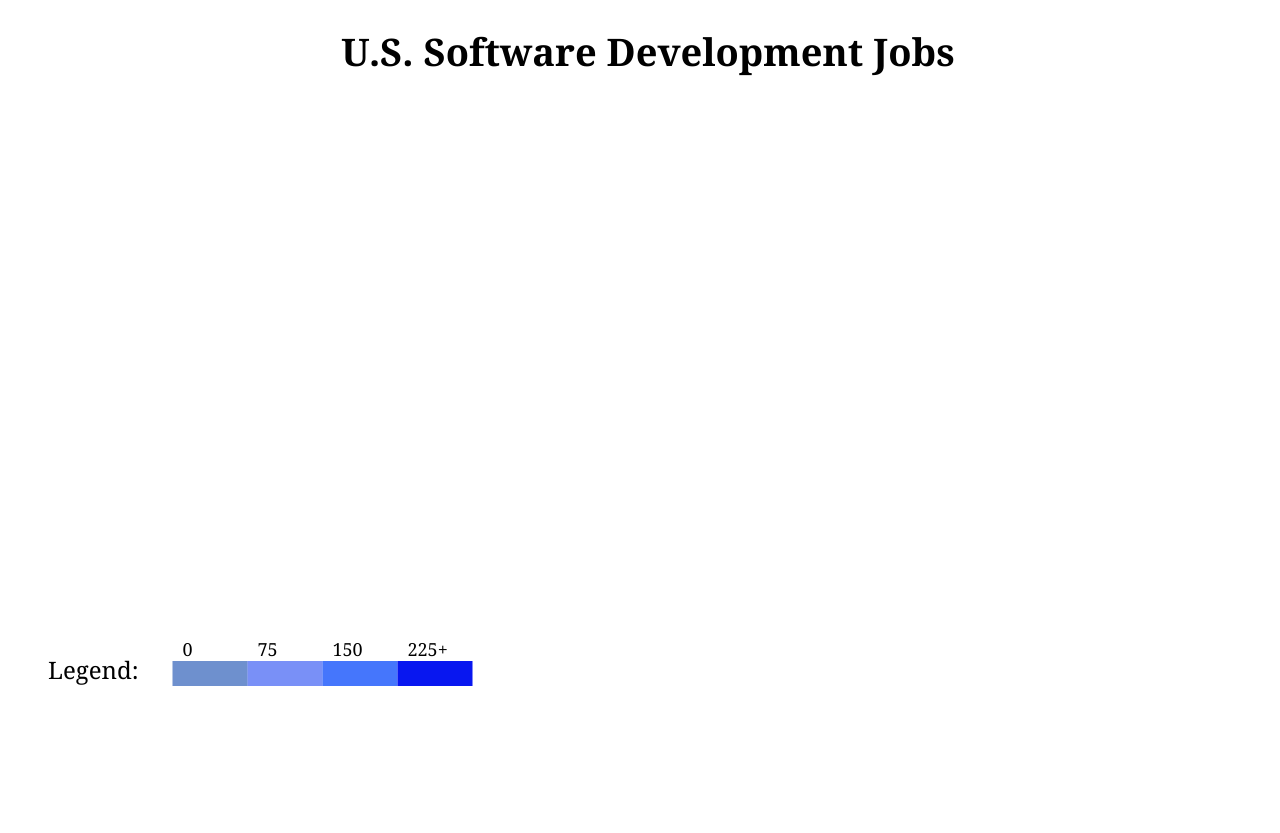
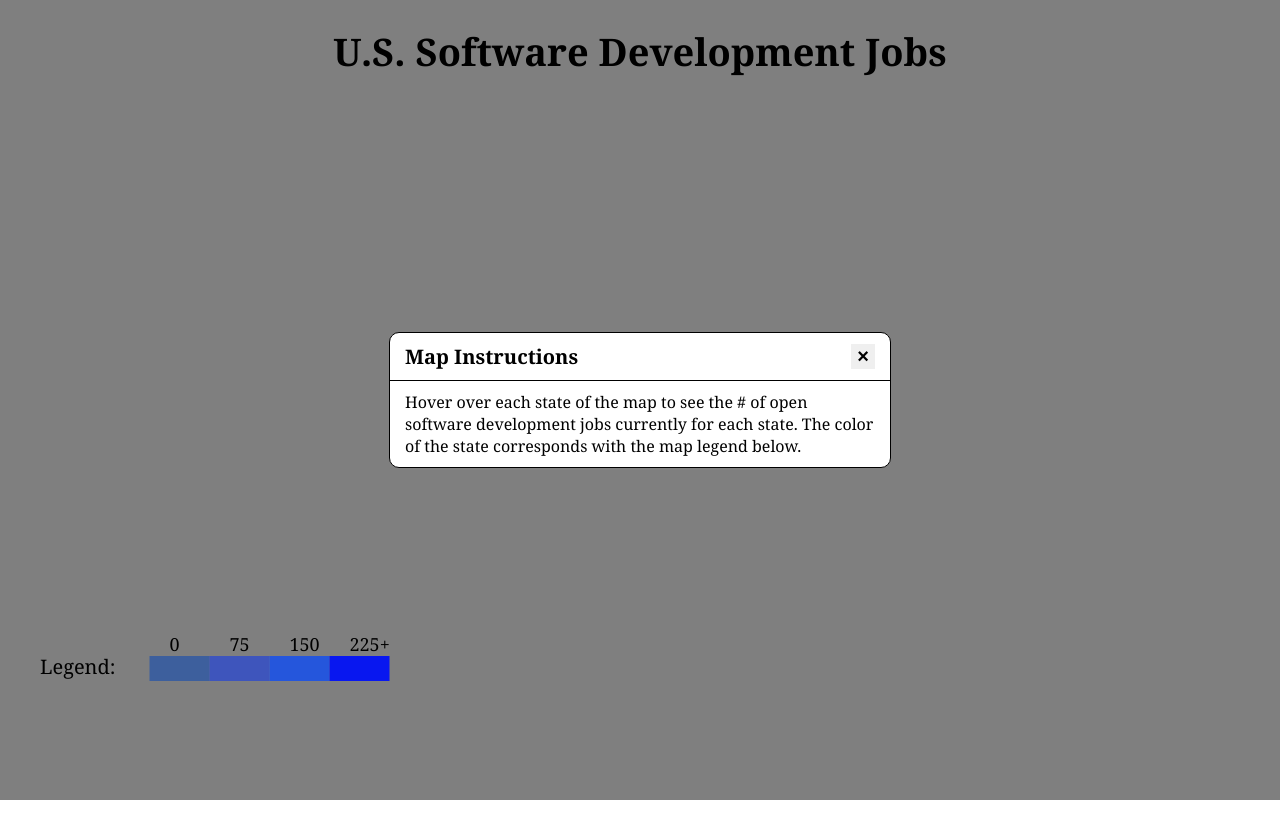
Before and after one commit to apgupta3091/Javascript-Project, a website with bundled scripts: page index.html in a window 1280 px wide. Built offline with nearby package versions, Linux system fonts and the light colour scheme; no server answers.

Commit message:
FInsihed major styling

```diff
--- a/index.html
+++ b/index.html
@@ -11,6 +11,18 @@
     <title>Software Development Jobs</title>
 </head>
 <body>
+    <div id="overlay">
+    <div class="modal active" id="modal">
+        <div class="modal-header">
+            <div class="title">Map Instructions</div>
+            <button id="close-btn">&times;</button>
+        </div>
+        <div class="modal-body">
+            Hover over each state of the map to see the # of open software development jobs currently for each state. The color of the state corresponds with the map legend below.
+        </div>
+    </div>
+
+
     <h1>U.S. Software Development Jobs</h1>
 
     <div class="map">
@@ -21,6 +33,7 @@
     <div class="legend-div">
         <p>Legend:</p>
     </div>
+    </div>
 
 </body>
 </html>
--- a/src/index.js
+++ b/src/index.js
@@ -8,6 +8,32 @@ import clearMap from './scripts/clearMap';
 document.addEventListener("DOMContentLoaded", () => {
     renderMap(setData);
     legend();
+    const body = document.querySelector('body');
+    const closeModalButton = document.getElementById('close-btn');
+    const overlay = document.getElementById('overlay');
+    const modal = document.getElementById('modal');
+    const modalBody = document.querySelector('.modal-body');
+    const modalHeader = document.querySelector('.modal-header');
+
+
+
+    closeModalButton.addEventListener('click', () => {
+        closeModal(modal);
+    })
+
+    body.addEventListener('click', () => {
+      closeModal(modal);
+    })
+
+
+    const closeModal = (modal) => {
+      modal.classList.add('hide')
+      overlay.classList.add('hide')
+      modalBody.style.display="none"
+      modalHeader.style.display= "none";
+      modalHeader.style.border="none";
+    }
+
     const statesData = getStateData('', states)
     .then(data => {
         for(let i = 0; i < states.length; i++){
--- a/src/index.scss
+++ b/src/index.scss
@@ -1,3 +1,5 @@
+
+
 body {
     height: 100vh;
     width: 100vw;
@@ -60,14 +62,14 @@ h1 {
     display: inline-block;
     display: flex;
     margin-top: 55px;
-    font-size: 24px;
+    font-size: 20px;
 }
 
 
 
 .legend-container {
     fill: white;
-    opacity: .9;
+    opacity: 0;
 }
 
 
@@ -91,3 +93,72 @@ h1 {
 .hidden{
     display: none;
 }
+
+
+
+.modal {
+    position: fixed;
+    top: 50%;
+    left: 50%;
+    transform: translate(-50%, -50%);
+    transition: 1000ms ease-in-out;
+    border: 1px solid black;
+    border-radius: 10px;
+    z-index: 10;
+    background-color: white;
+    width: 500px;
+    max-width: 80%;
+}
+
+
+
+.modal-header {
+    padding: 10px 15px;
+    display: flex;
+    justify-content: space-between;
+    align-items: center;
+    border-bottom: 1px solid black;
+}
+
+.modal-header .title{
+    font-size: 1.25rem;
+    font-weight: bold;
+}
+
+.modal-header #close-btn {
+    cursor: pointer;
+    border: none;
+    outline: none;
+    background-color: none;
+    font-size: 1.25rem;
+    font-weight: bold;
+}
+
+.modal-body {
+    padding: 10px 15px;
+}
+
+#overlay {
+    position: fixed;
+    opacity: 1;
+    transition: 1000ms ease-in-out;
+    top: 0;
+    left: 0;
+    right: 0;
+    bottom: 0;
+    background-color: rgba(0,0,0,.5);
+    pointer-events: none;
+
+}
+
+.modal.hide {
+    transition: 50ms ease-in-out;
+    opacity: 0;
+}
+
+
+#overlay.hide {
+    opacity: 1;
+    pointer-events: all;
+    background-color: white;
+}
--- a/src/scripts/legend.js
+++ b/src/scripts/legend.js
@@ -28,7 +28,7 @@ const legend = () =>{
         .attr('class', 'legend-container');
 
     let legendBoxAttributes = {
-        width: 75,
+        width: 60,
         height: 25,
         y: legendContainerAttributes.y + 55
     };
@@ -58,7 +58,7 @@ const legend = () =>{
 
         legend.append('text')
             .attr('x', function(d, i){
-                return legendContainerAttributes.x + legendBoxAttributes.width * i + 30;
+                return legendContainerAttributes.x + legendBoxAttributes.width * i + 40;
             })
             .attr('y', legendContainerAttributes.y + 50)
             .style('font-size', 18)
```
Also changed, not shown: dist/main.css, dist/main.js.
